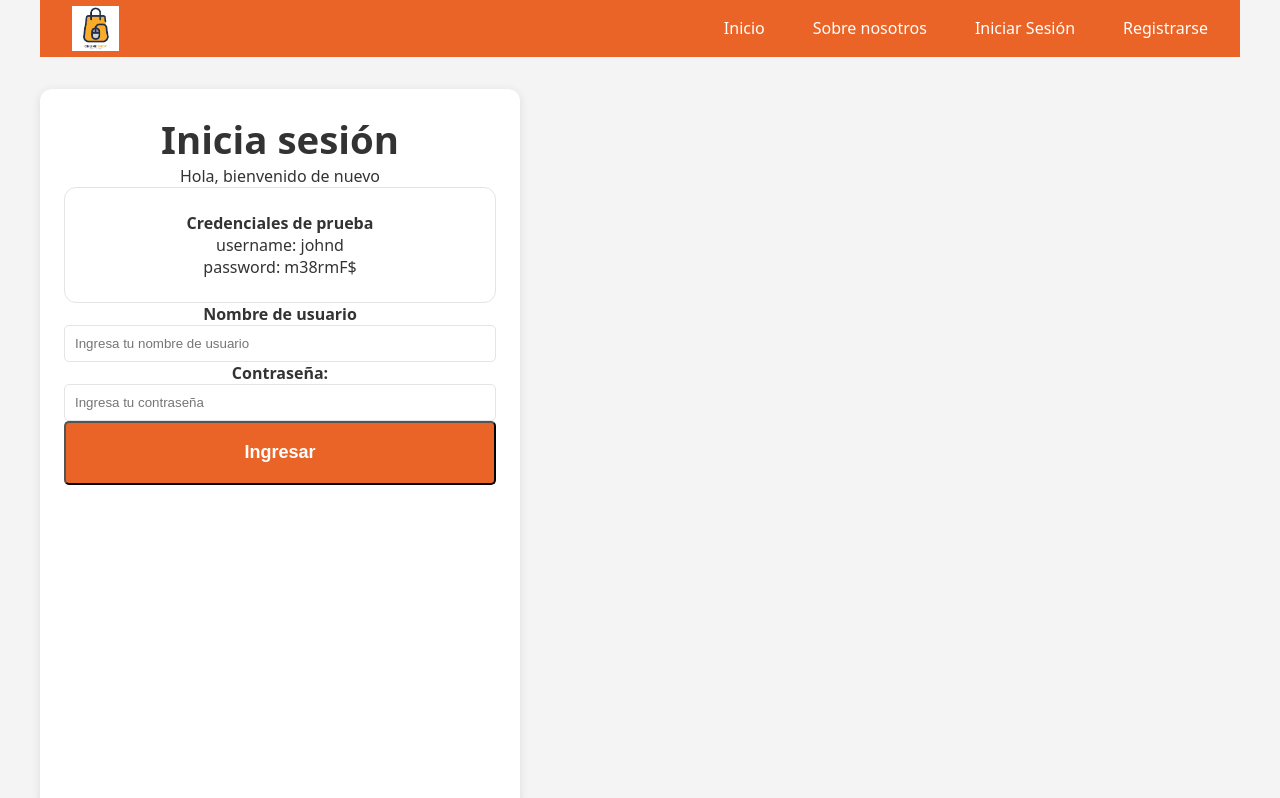
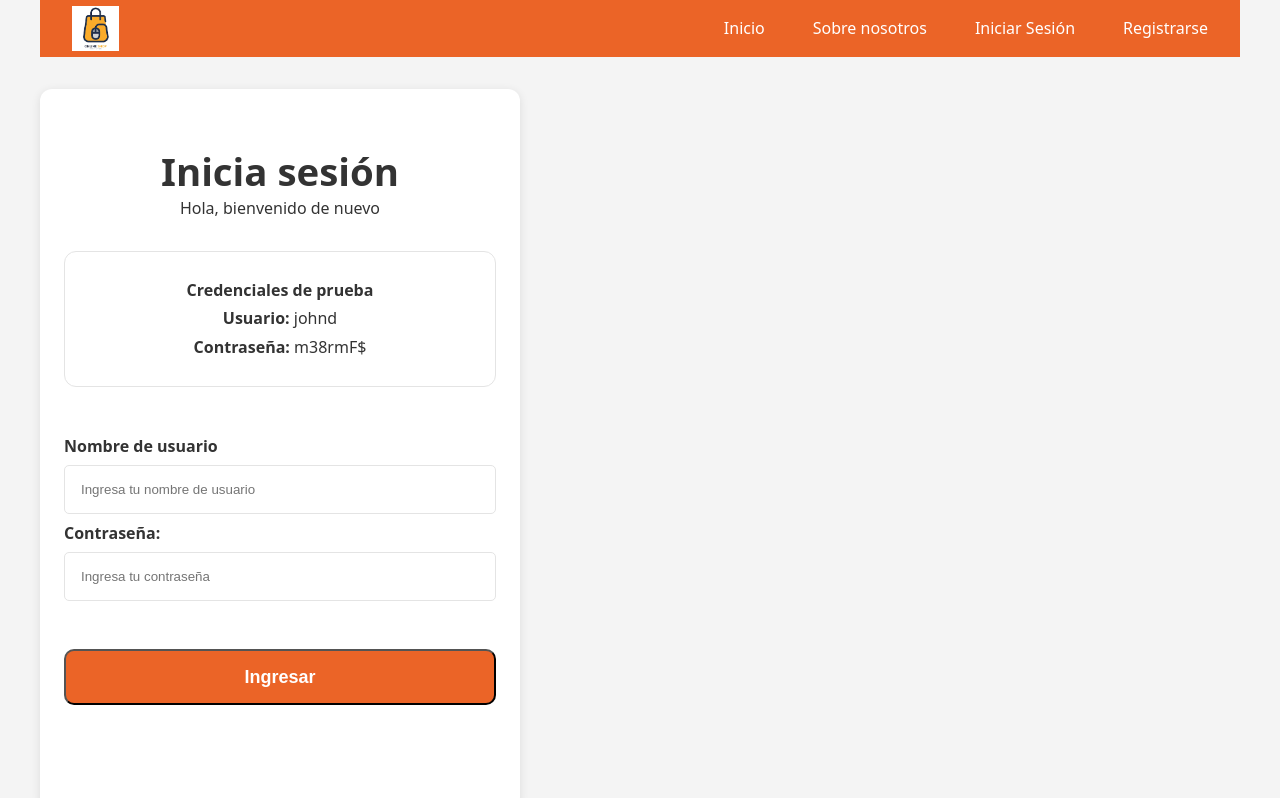
Before and after one commit to dntart/proyecto-trabajo-final-frontend-999198242-alumno-Dante-Cesar-Segovia, a React (Vite) app: page /login in a window 1280 px wide. Shown: the top 798 px of the page. Built offline with nearby package versions, Linux system fonts and the light colour scheme.

Commit message:
solucion de ancho de contCredenciales

```diff
--- a/src/pages/Login.jsx
+++ b/src/pages/Login.jsx
@@ -38,7 +38,8 @@ const Login = () => {
                     <form onSubmit={handleLogin}>
                         <div className={styles.contCredenciales}>
                             <p><strong>Credenciales de prueba</strong></p>
-                            <p> username: johnd  <br /> password: m38rmF$</p>
+                            <p> <strong>Usuario: </strong> johnd  <br />
+                            <strong>Contraseña: </strong> m38rmF$</p>
 
                         </div>
                         <div className={styles.contInputs}>
--- a/src/styles/pages/login.module.css
+++ b/src/styles/pages/login.module.css
@@ -6,25 +6,40 @@
     padding: 1.5rem;
     border-radius: 12px;
     box-shadow: 0 2px 10px rgba(0, 0, 0, 0.1);
-    text-align: center;
+
 }
 
 .contLogin h1 {
     font-size: 2.4rem;
+    padding-top: 2rem;
+    text-align: center;
+}
+
+.contLogin p {
+    text-align: center;
 }
 
 .contCredenciales {
+    width: 100%;
+    box-sizing: border-box;
     background: white;
-    padding: 1.5rem;
+    margin-top: 2rem;
     border-radius: 12px;
     border: solid rgb(228, 228, 228) 1px;
     /*LINEAS GRISES PARA DIVS*/
     text-align: center;
+    padding: 1.5rem;
 
+    line-height: 1.8;
+}
+
+.contInputs {
+    margin: 3rem 0;
 }
 
 .contInputs label {
     font-weight: bold;
+    text-align: left;
 }
 
 .contInputs input {
@@ -33,18 +48,23 @@
     box-sizing: border-box;
     border-radius: 5px;
     border: solid rgb(228, 228, 228) 1px;
+    padding: 1rem;
+    margin: 0.5rem 0;
+
+
 }
 
 .contButton {
-    height: 4rem;
+    height: 3.5rem;
     width: 100%;
     box-sizing: border-box;
-    border-radius: 5px;
+    border-radius: 10px;
     font-size: large;
     font-weight: bold;
     background-color: #eb6427;
     color: white;
     transition: transform 0.2s ease-in-out;
+
 
 }
 
```
